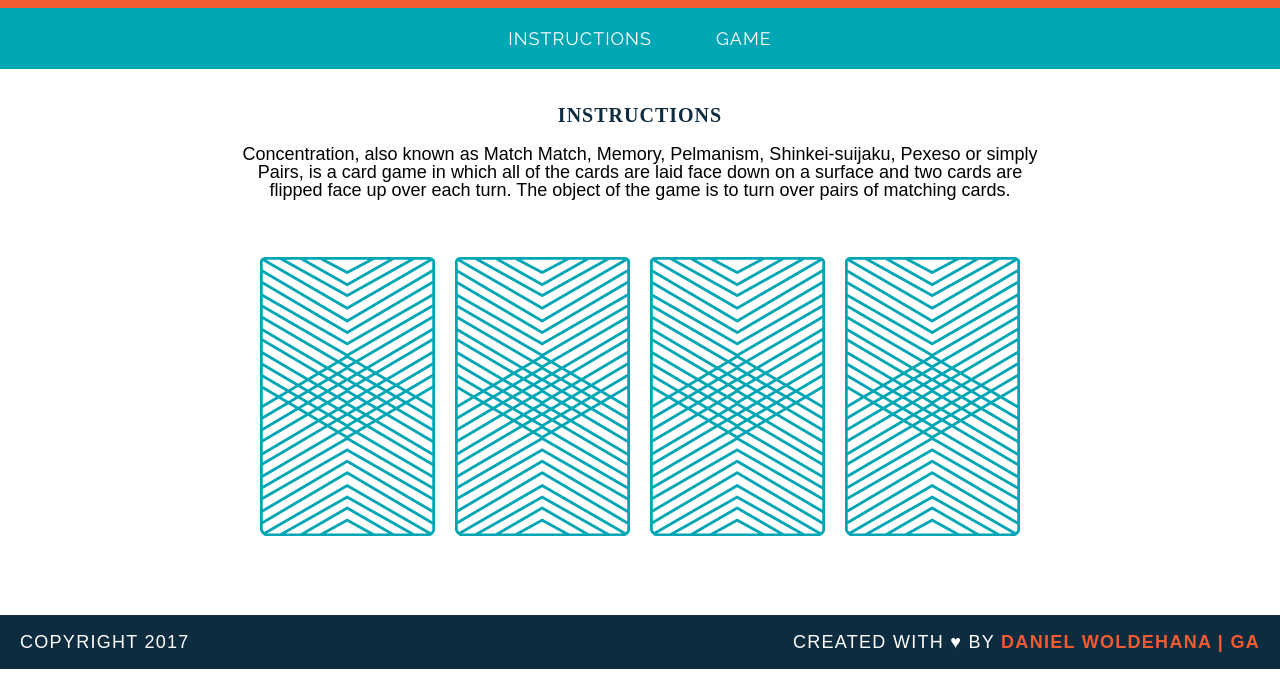
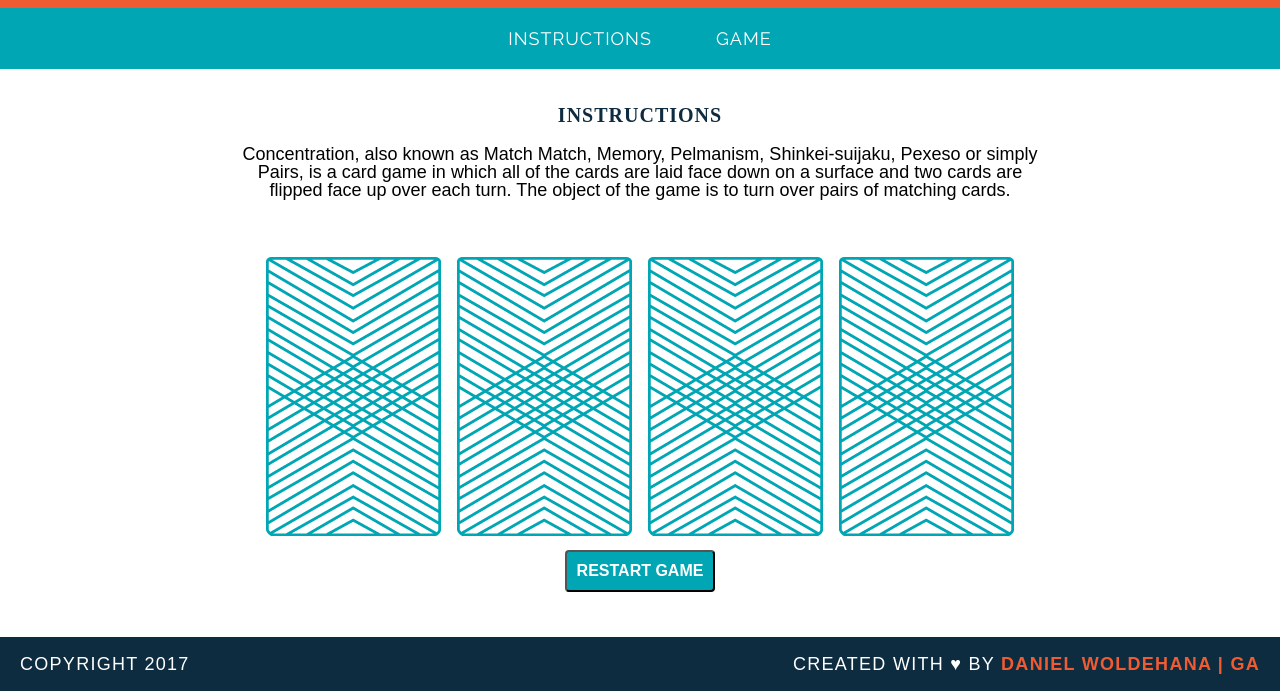
Before and after one commit to DanielWoldehana/wdi-fundamentals-memorygame, a plain HTML site: page memory_game/index.html in a window 1280 px wide. Shown: the part 105-800 px from the top of the page. Drawn offline with Linux system fonts and the light colour scheme; a web font is replaced by a local one.

Commit message:
finalized game logic

```diff
--- a/memory_game/css/style.css
+++ b/memory_game/css/style.css
@@ -109,3 +109,15 @@ a:hover {
     border-color: #ffffff;
     background-color: #f15b31;
 }
+
+button {
+  cursor: pointer;
+  background-color: #00a6b3;
+  color: white;
+  text-transform: uppercase;
+  font-weight: bold;
+  font-size: 16px;
+  padding: 10px 10px;
+  margin: 10px;
+  border-radius: 4px;
+}
--- a/memory_game/index.html
+++ b/memory_game/index.html
@@ -26,12 +26,9 @@
     face up over each turn. The object of the game
     is to turn over pairs of matching cards.
     </p>
-  <div class="cards">
-    <img src="images/back.png" alt="Queen of Diamonds">
-    <img src="images/back.png" alt="Queen of Hearts">
-    <img src="images/back.png" alt="King of Diamonds">
-    <img src="images/back.png" alt="King of Hearts">
-  </div>
+
+    <div id="game-board" class="board clearfix"> </div>
+    <button onclick="refreshPage()">Restart Game</button>
   </main>
   <footer class="clearfix">
     <p class="copyright">
--- a/memory_game/js/main.js
+++ b/memory_game/js/main.js
@@ -20,26 +20,41 @@ var cards = [
     cardImage: "images/king-of-diamonds.png"
   }
 ];
-
 var cardsInPlay = [];
 
+var checkForMatch = function() {
+  if (cardsInPlay[0] === cardsInPlay[1]) {
+     alert("You found a match!");
+ } else {
+     alert("Sorry, try again.");
+ }
+};
+
 var flipCard = function(cardId) {
+  var cardId = this.getAttribute('data-id');
+  this.setAttribute('src', cards[cardId].cardImage);
   cardsInPlay.push(cards[cardId].rank);
   console.log("User flipped " + cards[cardId].rank);
-  console.log(cards[cardId].cardImage);
-  console.log(cards[cardId].suit);
+  if (cardsInPlay.length === 2) {
+      checkForMatch();
+  }
 };
 
-var checkForMatch = function() {
-     if (cardsInPlay[0] === cardsInPlay[1]) {
-      alert("You found a match!");
-    } else {
-      alert("Sorry, try again.");
+
+  var createBoard = function () {
+    for (var i = 0; i < cards.length; i++) {
+
+      var cardElement = document.createElement('img');
+      cardElement.setAttribute('src', "images/back.png");
+      cardElement.setAttribute('data-id', i);
+      cardElement.addEventListener('click', flipCard);
+      document.getElementById('game-board').appendChild(cardElement);
     }
   };
 
+  function refreshPage() {
+    location.reload(true);
+  }
 
-console.log(cardsInPlay.length);
-flipCard([2]);
-flipCard([3]);
-checkForMatch();
+
+createBoard();
```
